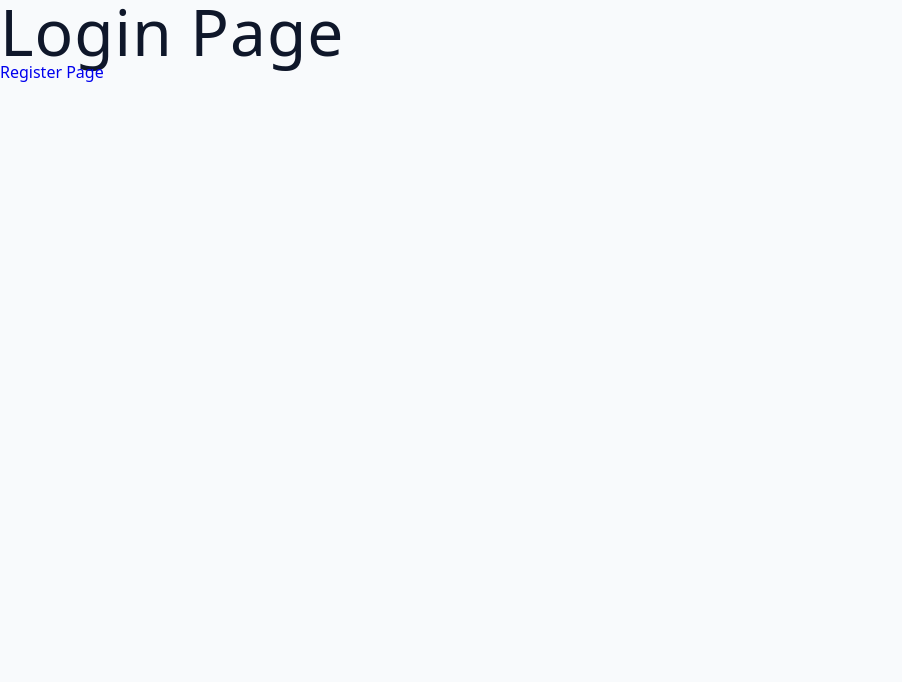
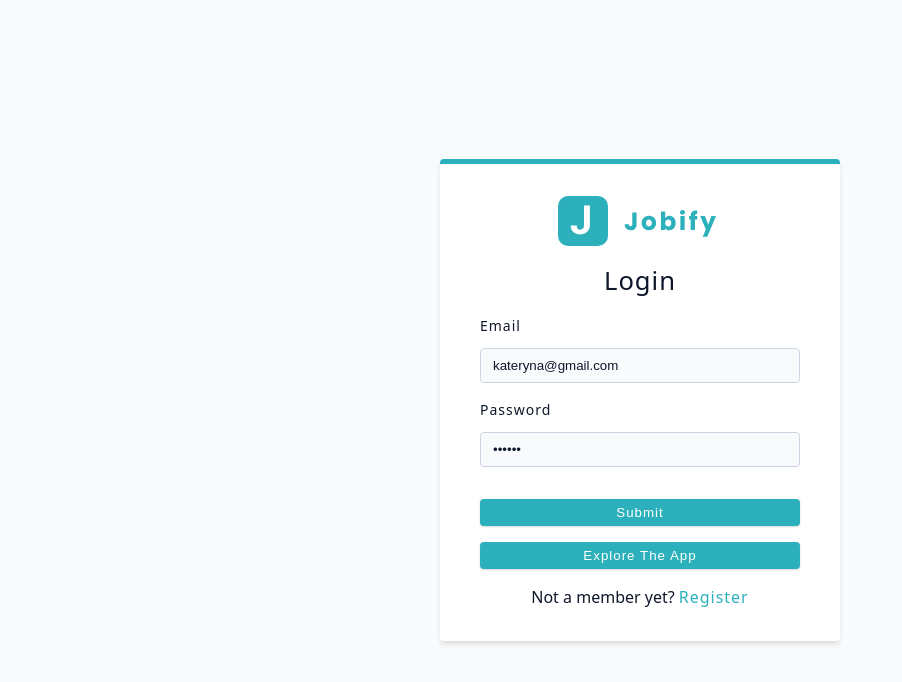
Before and after one commit to Kateryna-Borysenko/jobify-client, a React (Vite) app: page /login in a window 1280 px wide. Shown: the top 682 px of the page, without its empty margins (0-902 px from the left). Built offline with nearby package versions, Linux system fonts and the light colour scheme.

Commit message:
added Register & Login Pages

```diff
--- a/index.html
+++ b/index.html
@@ -2,7 +2,7 @@
 <html lang="en">
   <head>
     <meta charset="UTF-8" />
-    <link rel="icon" type="image/svg+xml" href="/favicon.ico" />
+    <link rel="icon" type="image/svg+xml" href="public/favicon.ico" />
     <meta name="viewport" content="width=device-width, initial-scale=1.0" />
     <title>Jobify</title>
   </head>
--- /dev/null
+++ b/src/components/FormRow.jsx
@@ -0,0 +1,19 @@
+const FormRow = ({ type, name, labelText, defaultValue = '' }) => {
+  return (
+    <div className='form-row'>
+      <label htmlFor={name} className='form-label'>
+        {labelText || name}
+      </label>
+      <input
+        type={type}
+        id={name}
+        name={name}
+        className='form-input'
+        defaultValue={defaultValue}
+        required
+      />
+    </div>
+  );
+};
+
+export default FormRow;
--- a/src/components/index.js
+++ b/src/components/index.js
@@ -1 +1,2 @@
 export { default as Logo } from './Logo';
+export { default as FormRow} from './FormRow.jsx';
--- a/src/pages/Login.jsx
+++ b/src/pages/Login.jsx
@@ -1,10 +1,29 @@
-import {Link} from 'react-router-dom'
+import { Link } from 'react-router-dom'
+import { Logo, FormRow } from '../components'
+import Wrapper from '../assets/wrappers/RegisterAndLoginPage'
+
 const Login = () => {
   return (
-    <div>
-      <h1>Login Page</h1>
-      <Link to='/register'>Register Page</Link>
-    </div>
-  )
-}
+    <Wrapper>
+      <form className='form'>
+        <Logo />
+        <h4>Login</h4>
+        <FormRow type='email' name='email' defaultValue='kateryna@gmail.com'/>
+        <FormRow type='password' name='password' defaultValue='qwe123'/>
+        <button type='submit' className='btn btn-block'>
+          submit
+        </button>
+        <button type='button' className='btn btn-block'>
+          explore the app
+        </button>
+        <p>
+          Not a member yet?
+          <Link to='/register' className='member-btn'>
+            Register
+          </Link>
+        </p>
+      </form>
+    </Wrapper>
+  );
+};
 export default Login
--- a/src/pages/Register.jsx
+++ b/src/pages/Register.jsx
@@ -1,10 +1,29 @@
-import {Link} from 'react-router-dom'
+import { Link } from 'react-router-dom'
+import { Logo, FormRow } from '../components'
+import Wrapper from '../assets/wrappers/RegisterAndLoginPage'
+
 const Register = () => {
   return (
-    <div>
-      <h1>Register Page</h1>
-      <Link to='/login'>Login Page</Link>
-    </div>
-  )
-}
+    <Wrapper>
+      <form className='form'>
+        <Logo />
+        <h4>Register</h4>
+        <FormRow type='text' name='name' defaultValue='Kateryna'/>
+        <FormRow type='text' name='lastName' labelText='last name' defaultValue='Borysenko'/>
+        <FormRow type='text' name='location' defaultValue='Pinellas Park'/>
+        <FormRow type='email' name='email' defaultValue='kateryna@gmail.com'/>
+        <FormRow type='password' name='password' defaultValue='qwe123'/>
+        <button type='submit' className='btn btn-block'>
+          submit
+        </button>
+        <p>
+          Already a member?
+          <Link to='/login' className='member-btn'>
+            Login
+          </Link>
+        </p>
+      </form>
+    </Wrapper>
+  );
+};
 export default Register
```
Also changed, not shown: src/pages/Landing.jsx (+5 -5 lines).
